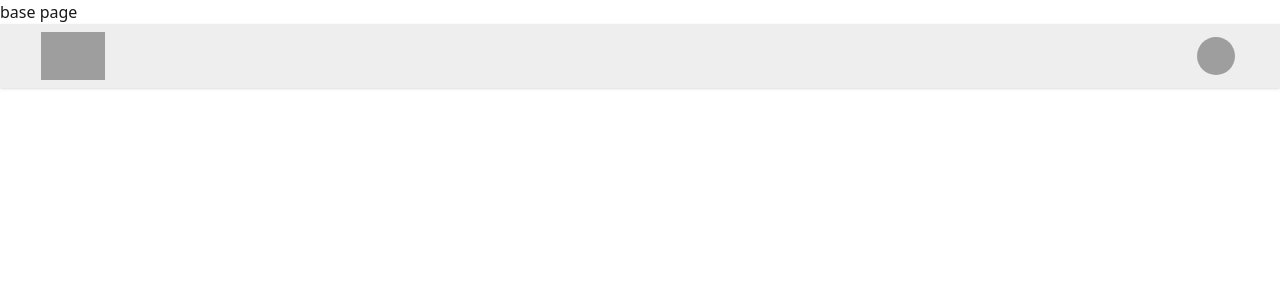
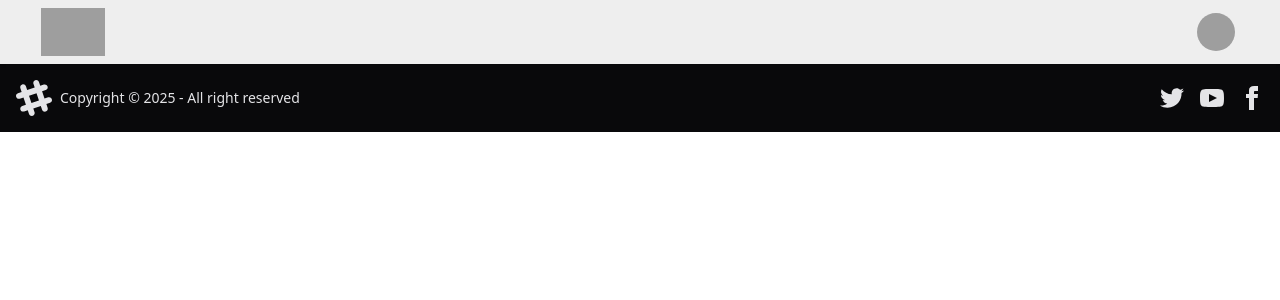
Before and after one commit to AnilYadav8421/Tinder-app, a React (Vite) app: page / in a window 1280 px wide. Shown: the top 300 px of the page. Built offline with nearby package versions, Linux system fonts and the light colour scheme; grey boxes are pictures that could not be loaded.

Commit message:
Parent route with Outlet

```diff
--- a/src/App.jsx
+++ b/src/App.jsx
@@ -1,18 +1,21 @@
 import React from "react"
 import Navbar from "./components/Navbar"
 import { BrowserRouter, Route, Routes } from "react-router-dom"
+import Body from "./components/Body"
+import Login from "./components/Login"
+import Profile from "./components/Profile"
 
 function App() {
   return (
     <>
-    <BrowserRouter basename="/">
-    <Routes>
-      <Route path="/" element={<div>base page</div>} />
-      <Route path="/login" element={<div>Login page</div>} />
-      <Route path="/test" element={<div>test page</div>} />
-    </Routes>
-    </BrowserRouter>
-      <Navbar />
+      <BrowserRouter basename="/">
+        <Routes>
+          <Route path="/" element={<Body />}>
+            <Route path="/login" element={<Login />} />
+            <Route path="/profile" element={<Profile />} />
+          </Route>
+        </Routes>
+      </BrowserRouter>
     </>
   )
 }
--- /dev/null
+++ b/src/components/Body.jsx
@@ -0,0 +1,16 @@
+import React from 'react'
+import Navbar from './Navbar'
+import { Outlet } from 'react-router-dom'
+import Footer from './Footer'
+
+const Body = () => {
+    return (
+        <div>
+            <Navbar />
+            <Outlet />
+            <Footer/>
+        </div>
+    )
+}
+
+export default Body
--- /dev/null
+++ b/src/components/Footer.jsx
@@ -0,0 +1,59 @@
+import React from 'react'
+
+const Footer = () => {
+  return (
+    <footer className="footer sm:footer-horizontal bg-neutral text-neutral-content items-center p-4">
+  <aside className="grid-flow-col items-center">
+    <svg
+      width="36"
+      height="36"
+      viewBox="0 0 24 24"
+      xmlns="http://www.w3.org/2000/svg"
+      fillRule="evenodd"
+      clipRule="evenodd"
+      className="fill-current">
+      <path
+        d="M22.672 15.226l-2.432.811.841 2.515c.33 1.019-.209 2.127-1.23 2.456-1.15.325-2.148-.321-2.463-1.226l-.84-2.518-5.013 1.677.84 2.517c.391 1.203-.434 2.542-1.831 2.542-.88 0-1.601-.564-1.86-1.314l-.842-2.516-2.431.809c-1.135.328-2.145-.317-2.463-1.229-.329-1.018.211-2.127 1.231-2.456l2.432-.809-1.621-4.823-2.432.808c-1.355.384-2.558-.59-2.558-1.839 0-.817.509-1.582 1.327-1.846l2.433-.809-.842-2.515c-.33-1.02.211-2.129 1.232-2.458 1.02-.329 2.13.209 2.461 1.229l.842 2.515 5.011-1.677-.839-2.517c-.403-1.238.484-2.553 1.843-2.553.819 0 1.585.509 1.85 1.326l.841 2.517 2.431-.81c1.02-.33 2.131.211 2.461 1.229.332 1.018-.21 2.126-1.23 2.456l-2.433.809 1.622 4.823 2.433-.809c1.242-.401 2.557.484 2.557 1.838 0 .819-.51 1.583-1.328 1.847m-8.992-6.428l-5.01 1.675 1.619 4.828 5.011-1.674-1.62-4.829z"></path>
+    </svg>
+    <p>Copyright © {new Date().getFullYear()} - All right reserved</p>
+  </aside>
+  <nav className="grid-flow-col gap-4 md:place-self-center md:justify-self-end">
+    <a>
+      <svg
+        xmlns="http://www.w3.org/2000/svg"
+        width="24"
+        height="24"
+        viewBox="0 0 24 24"
+        className="fill-current">
+        <path
+          d="M24 4.557c-.883.392-1.832.656-2.828.775 1.017-.609 1.798-1.574 2.165-2.724-.951.564-2.005.974-3.127 1.195-.897-.957-2.178-1.555-3.594-1.555-3.179 0-5.515 2.966-4.797 6.045-4.091-.205-7.719-2.165-10.148-5.144-1.29 2.213-.669 5.108 1.523 6.574-.806-.026-1.566-.247-2.229-.616-.054 2.281 1.581 4.415 3.949 4.89-.693.188-1.452.232-2.224.084.626 1.956 2.444 3.379 4.6 3.419-2.07 1.623-4.678 2.348-7.29 2.04 2.179 1.397 4.768 2.212 7.548 2.212 9.142 0 14.307-7.721 13.995-14.646.962-.695 1.797-1.562 2.457-2.549z"></path>
+      </svg>
+    </a>
+    <a>
+      <svg
+        xmlns="http://www.w3.org/2000/svg"
+        width="24"
+        height="24"
+        viewBox="0 0 24 24"
+        className="fill-current">
+        <path
+          d="M19.615 3.184c-3.604-.246-11.631-.245-15.23 0-3.897.266-4.356 2.62-4.385 8.816.029 6.185.484 8.549 4.385 8.816 3.6.245 11.626.246 15.23 0 3.897-.266 4.356-2.62 4.385-8.816-.029-6.185-.484-8.549-4.385-8.816zm-10.615 12.816v-8l8 3.993-8 4.007z"></path>
+      </svg>
+    </a>
+    <a>
+      <svg
+        xmlns="http://www.w3.org/2000/svg"
+        width="24"
+        height="24"
+        viewBox="0 0 24 24"
+        className="fill-current">
+        <path
+          d="M9 8h-3v4h3v12h5v-12h3.642l.358-4h-4v-1.667c0-.955.192-1.333 1.115-1.333h2.885v-5h-3.808c-3.596 0-5.192 1.583-5.192 4.615v3.385z"></path>
+      </svg>
+    </a>
+  </nav>
+</footer>
+  )
+}
+
+export default Footer
--- /dev/null
+++ b/src/components/Login.jsx
@@ -0,0 +1,9 @@
+import React from 'react'
+
+const Login = () => {
+  return (
+    <div>Login</div>
+  )
+}
+
+export default Login
--- /dev/null
+++ b/src/components/Profile.jsx
@@ -0,0 +1,9 @@
+import React from 'react'
+
+const Profile = () => {
+  return (
+    <div>Profile</div>
+  )
+}
+
+export default Profile
```
